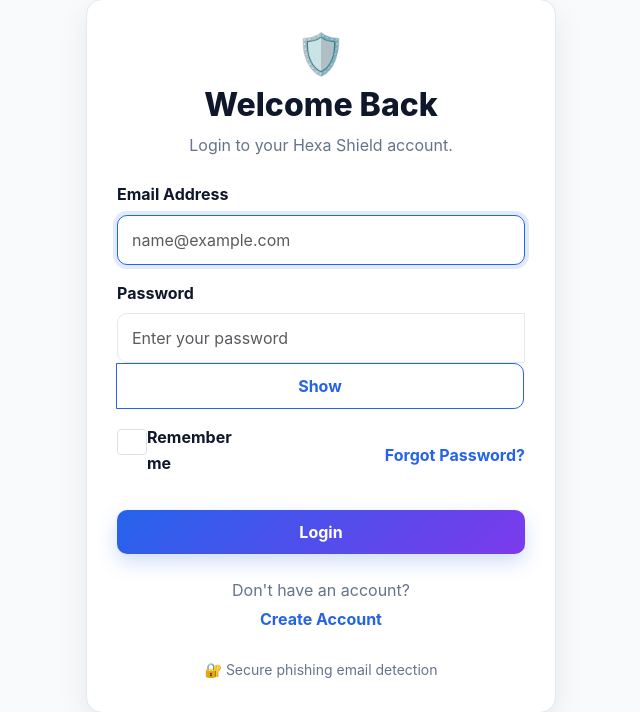
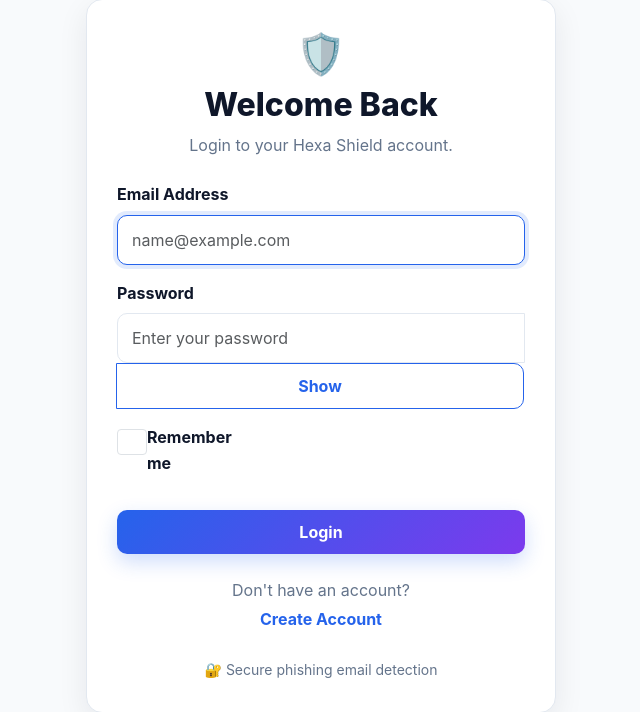
Before and after one commit to jalmodi956-hue/fake-email-scan-detection-systems, a Flask app: page /login in a window 1280 px wide. Shown: the part 84-796 px from the top of the page, without its empty margins (319-959 px from the left). Run offline with Flask 3, Linux system fonts and the light colour scheme; some libraries are stand-ins or nearby versions.

Commit message:
Remove forgot password link

```diff
--- a/templates/login.html
+++ b/templates/login.html
@@ -186,13 +186,6 @@
             </div>
 
 
-            <a
-                href="{{ url_for('forgot_password') }}"
-                class="fw-bold"
-            >
-                Forgot Password?
-            </a>
-
         </div>
 
 
```
